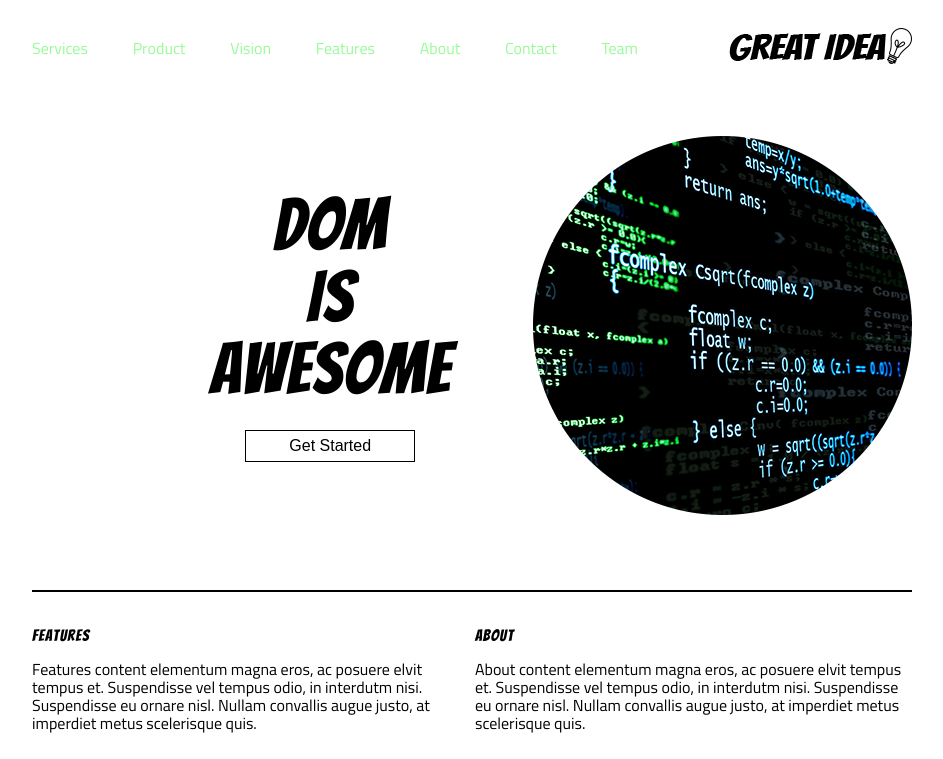
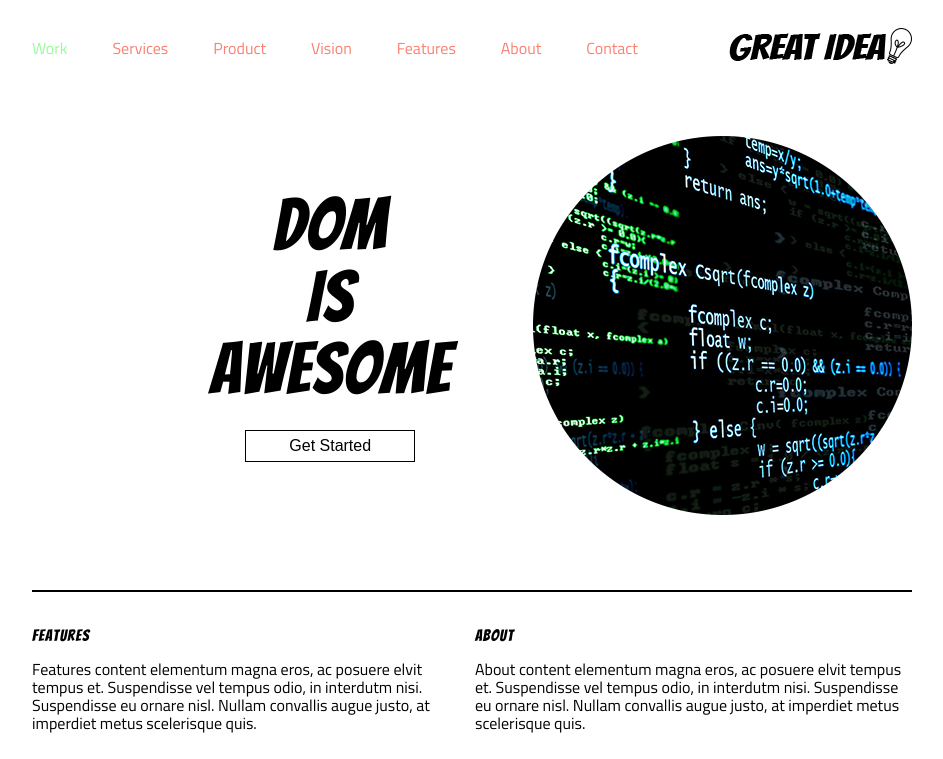
Before and after one commit to bloominstituteoftechnology/DOM-I, a plain HTML site: page index.html in a window 1280 px wide. Shown: the top 759 px of the page, without its empty margins (168-1111 px from the left). Drawn offline with Linux system fonts and the light colour scheme.

Commit message:
finished mvp barely started stretch assignment

```diff
--- a/js/index.js
+++ b/js/index.js
@@ -92,7 +92,9 @@ ctaBtn.textContent = siteContent['cta']['button'];
 ctaImage.setAttribute('src', siteContent['cta']['img-src']);
 
 //!GOT STUCK on .topcontent
-//was trying to use css combinators > + ~ to send in the JSON data in a particular order but I relized I could just create a nodelist for each element type and send the data in by specifying the nodelist item like I did in nav
+// was trying to use css combinators > + ~ to import JSON data according to combinators
+// but realized I could just create a nodelist for each element type
+// and import the data by specifying the nodelist item like I did in nav
 
 topContentH4[0].textContent = siteContent['main-content']['features-h4'];
 topContentH4[1].textContent = siteContent['main-content']['about-h4'];
@@ -123,12 +125,12 @@ footerP.textContent = siteContent['footer']['copyright'];
 
 //* Task 3: Add new content, Change the color of the navigation text to be green. Utilize `.appendChild()` and `.prepend()` to add two new items to the navigation system.
 
-navItems[0].style.color = "palegreen";
-navItems[1].style.color = "palegreen";
-navItems[2].style.color = "palegreen";
-navItems[3].style.color = "palegreen";
-navItems[4].style.color = "palegreen";
-navItems[5].style.color = "palegreen";
+navItems[0].style.color = "salmon";
+navItems[1].style.color = "salmon";
+navItems[2].style.color = "salmon";
+navItems[3].style.color = "salmon";
+navItems[4].style.color = "salmon";
+navItems[5].style.color = "salmon";
 
 
 const navItemList = document.querySelector( 'header nav')
@@ -139,9 +141,9 @@ newNavItem1.style.textDecoration = 'none';
 newNavItem1.style.color = "palegreen";
 navItemList.prepend(newNavItem1);
 
-const newNaveItem2 = document.createElement('a');
-newNavItem1.textContent = 'Team';
-newNavItem1.setAttribute('href', '#')
-newNavItem1.style.textDecoration = 'none';
-newNavItem1.style.color = "palegreen";
-navItemList.appendChild(newNavItem1);
+const newNavItem2 = document.createElement('a');
+newNavItem2.textContent = 'Team';
+newNavItem2.setAttribute('href', '#')
+newNavItem2.style.textDecoration = 'none';
+newNavItem2.style.color = "palegreen";
+// navItemList.appendChild(newNavItem2);
--- a/stretch-assignment/digital_timer/index.html
+++ b/stretch-assignment/digital_timer/index.html
@@ -1,8 +1,10 @@
 <!DOCTYPE html>
+
 <html>
   <head>
     <title>DOM I</title>
     <link rel="stylesheet" href="./styles.css">
+
   </head>
   <body>
     <div class="digits">
@@ -13,4 +15,6 @@
       <div class="digit" id="msTens">-</div>
     </div>
   </body>
+
+  <script src="timer-index.js" async></script>
 </html>
--- /dev/null
+++ b/stretch-assignment/digital_timer/timer-index.js
@@ -0,0 +1,2 @@
+let secondTens = document.querySelectorAll('.digit')
+console.log(digitPlaces);
```
Also changed, not shown: stretch-assignment/digital_timer/index.js (deleted).
